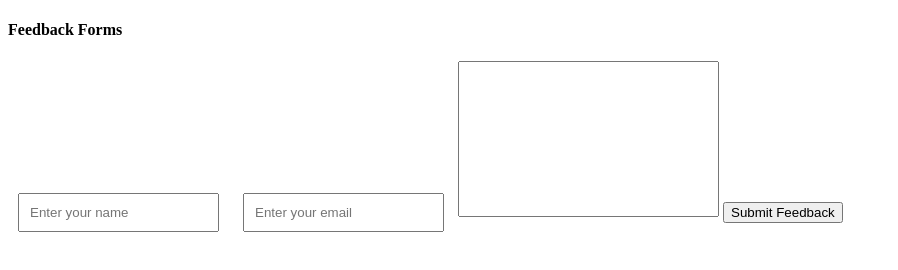
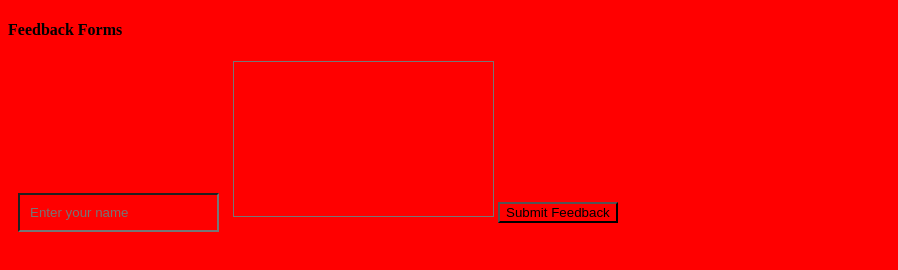
Before and after one commit to bobTheBuilderCodes/intermediate-javascript, a plain HTML site: page index.html in a window 1280 px wide. Shown: the whole page, without its empty margins (0-898 px from the left). Drawn offline with Linux system fonts and the light colour scheme.

Commit message:
Updated the css file

```diff
--- a/index.css
+++ b/index.css
@@ -6,3 +6,7 @@ input{
     margin: 10px;
     padding: 10px;
 }
+
+*{
+    background-color: red;
+}
--- a/index.html
+++ b/index.html
@@ -11,7 +11,7 @@
    <form action="">
     <h4>Feedback Forms</h4>
             <input name="fullname" type="text" placeholder="Enter your name">
-            <input name="email" type="email" placeholder="Enter your email">
+            <!-- <input name="email" type="email" placeholder="Enter your email"> -->
             <textarea name="description" id="" cols="30" rows="10"></textarea>
             <button>Submit Feedback</button>
    </form>
```
